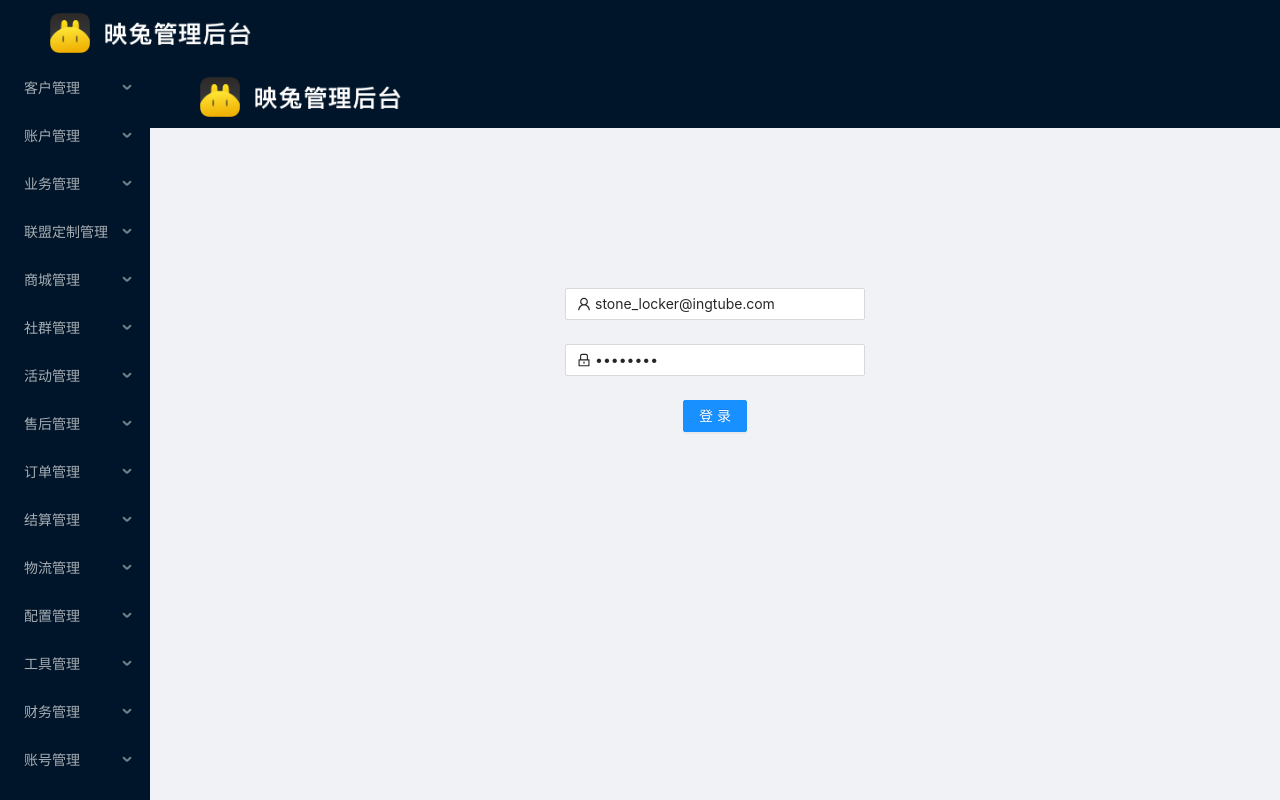
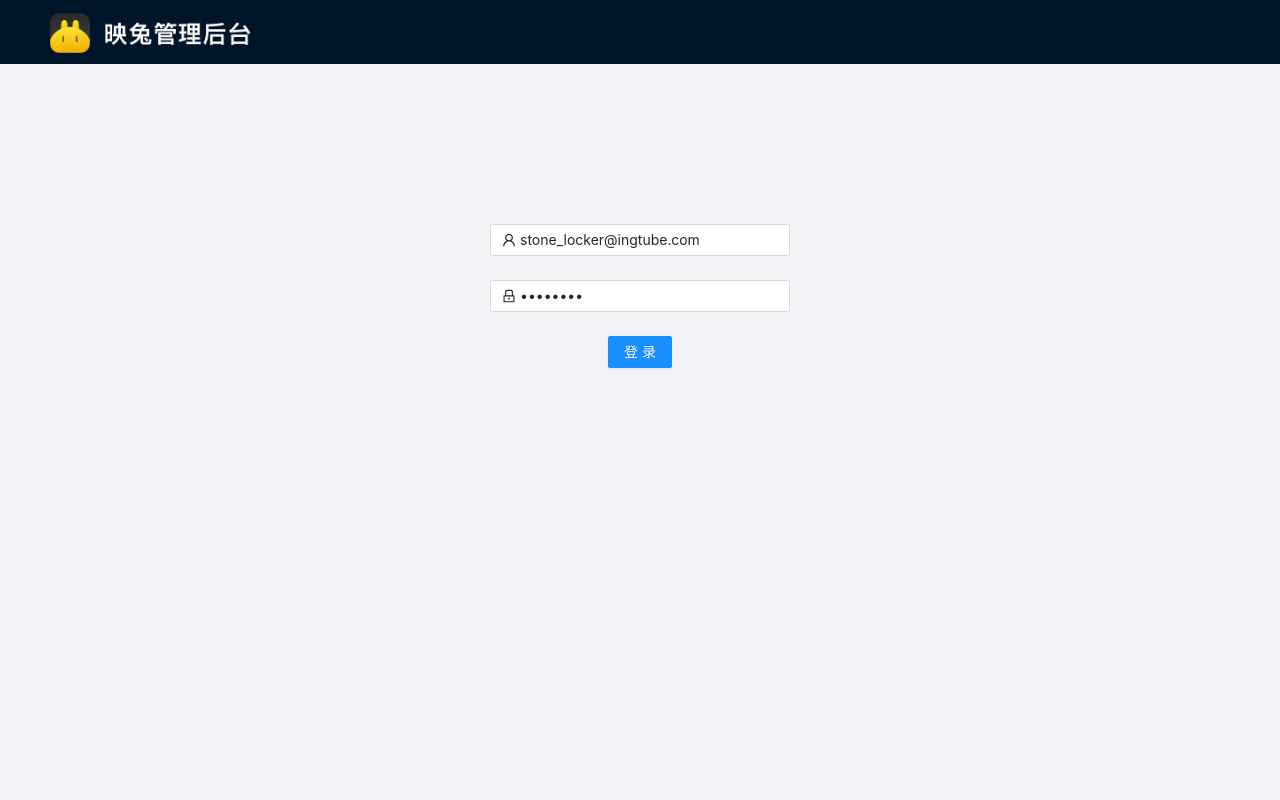
Before and after one commit to wuhencut/admin-react, a React app: page /#/login in a window 1280 px wide. Shown: the top 800 px of the page. Built offline with nearby package versions, Linux system fonts and the light colour scheme.

Commit message:
路由守卫完善

```diff
--- /dev/null
+++ b/src/App.js
@@ -0,0 +1,15 @@
+import React from "react";
+import { Route, Switch } from "react-router-dom";
+import Index from "./pages/Index/Index";
+import Login from "./pages/Login/Login";
+class App extends React.Component {
+  render() {
+    return (
+      <Switch>
+        <Route path="/login" component={Login}></Route>
+        <Route path="/" component={Index}></Route>
+      </Switch>
+    );
+  }
+}
+export default App;
--- a/src/index.js
+++ b/src/index.js
@@ -1,19 +1,18 @@
+/* eslint-disable no-unused-vars */
 import React from "react";
 import ReactDOM from "react-dom";
 import "./index.css";
+import App from "./App";
+import reportWebVitals from "./reportWebVitals";
 import Index from "./pages/Index/Index";
-import reportWebVitals from "./reportWebVitals";
-import { HashRouter } from "react-router-dom";
+import Login from "./pages/Login/Login";
+import { HashRouter, Route } from "react-router-dom";
 import "antd/dist/antd.css";
 
 ReactDOM.render(
   <HashRouter>
-    <Index />
+    <Route path="/login" component={Login}></Route>
+    <Route path="/" component={Index}></Route>
   </HashRouter>,
   document.getElementById("root")
 );
-
-// If you want to start measuring performance in your app, pass a function
-// to log results (for example: reportWebVitals(console.log))
-// or send to an analytics endpoint. Learn more: https://bit.ly/CRA-vitals
-reportWebVitals();
--- a/src/pages/AuthRoute/AuthRoute.js
+++ b/src/pages/AuthRoute/AuthRoute.js
@@ -1,28 +1,24 @@
 // import { Component } from "react";
-import { Route } from "react-router-dom";
+import { Redirect, Route } from "react-router-dom";
 import React from "react";
 import getUserInfo from "../../api/getUserInfo";
-import Index from "../Index/Index";
-import Login from "../Login/Login";
-
+import routerConfig from "../routerConfig";
 class AuthRoute extends React.Component {
   render() {
     //  路由参数          路由地址
-    const { routerConfig, location } = this.props;
+    const { location } = this.props;
     const { pathname } = location; // 获取要去的路由地址
     const authed = getUserInfo().sid > 0 ? true : false;
     const targetRouterConfig = routerConfig.find((item) => {
+      console.log(item.path, pathname);
       return item.path === pathname;
     });
     if (!authed) {
-      window.location.href = "#/login";
       // 当index删除userInfo信息后自动调用了login组件，但是路由没有更换，所以需要加这么一行
-      return <Route to="/login" component={Login} />;
+      return <Redirect to="/login" />;
     } else {
       if (targetRouterConfig) {
         return <Route path={pathname} component={targetRouterConfig.component} />;
-      } else {
-        return <Route to="/" component={Index} />;
       }
     }
   }
--- a/src/pages/Index/Index.js
+++ b/src/pages/Index/Index.js
@@ -92,7 +92,7 @@ class Index extends React.Component {
               </div>
               <div className={style.right}>
                 <Switch>
-                  <AuthRoute routerConfig={routerConfig}></AuthRoute>
+                  <AuthRoute></AuthRoute>
                 </Switch>
               </div>
             </div>
--- a/src/pages/Login/Login.js
+++ b/src/pages/Login/Login.js
@@ -37,7 +37,7 @@ class Login extends React.Component {
       localStorage.setItem("userInfo", JSON.stringify(userInfo));
       sessionStorage.setItem("auth", 1);
       // window.location.href = "#/index";
-      this.props.history.push("/index");
+      this.props.history.push("/");
     }
   };
 
```
